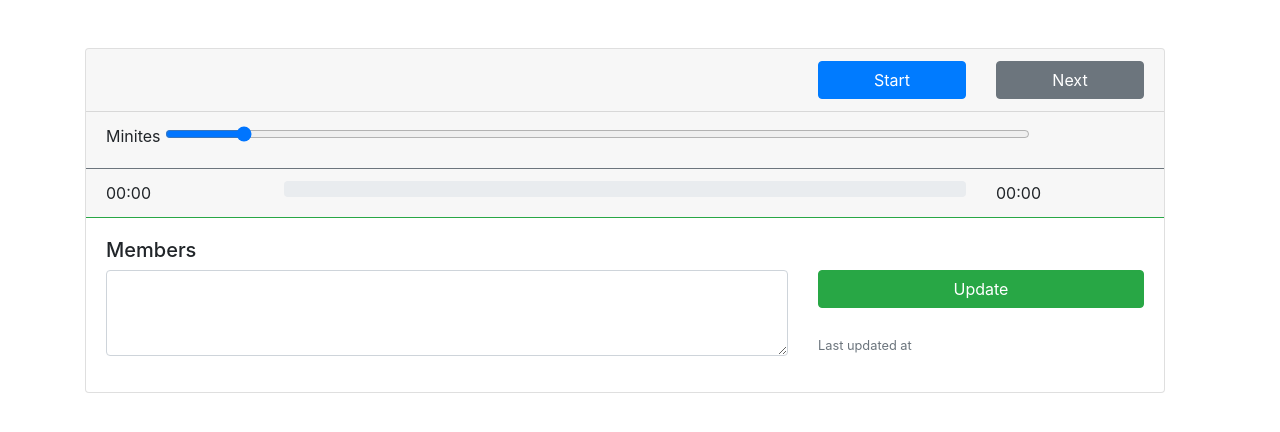
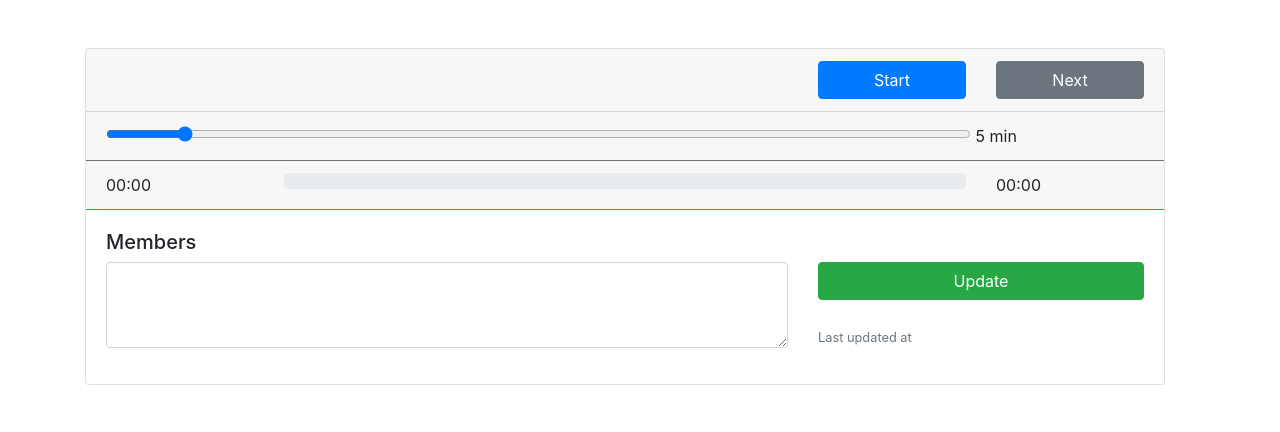
Before and after one commit to YA-androidapp/PPT, a plain HTML site: page index.html in a window 1280 px wide. Drawn offline with nearby package versions, Linux system fonts and the light colour scheme.

Commit message:
add label

```diff
--- a/index.html
+++ b/index.html
@@ -31,9 +31,9 @@
                         </div>
                     </div>
                     <div class="card-header border-secondary">
-                        <label for="minitesPerPerson">Minites</label>
                         <input type="range" class="custom-range col-10" min="1" max="60" value="5"
                             id="minitesPerPerson">
+                        <span id="minitesPerPersonValue">5</span> min
                     </div>
                     <div class="card-header border-success">
                         <div class="row">
@@ -124,12 +124,12 @@
                 var remain = endDate - nowDate; // msec
                 var percent = Math.round(100.0 * elapsed / (elapsed + remain));
 
-                document.getElementById("elapsed").innerHTML = dateFormat.format(new Date(1000 * Math.floor(elapsed/1000)), 'mm:ss');
+                document.getElementById("elapsed").innerHTML = dateFormat.format(new Date(1000 * Math.floor(elapsed / 1000)), 'mm:ss');
 
                 if (remain < 500) {
                     document.getElementById("remain").innerHTML = "00:00";
-                }else  if (remain >= 0) {
-                    document.getElementById("remain").innerHTML = dateFormat.format(new Date(1000 * Math.ceil(remain/1000)), 'mm:ss');
+                } else if (remain >= 0) {
+                    document.getElementById("remain").innerHTML = dateFormat.format(new Date(1000 * Math.ceil(remain / 1000)), 'mm:ss');
                 }
 
                 updateProgress(percent);
@@ -215,6 +215,10 @@
 
         }
 
+        document.getElementById("minitesPerPerson").addEventListener("input", function () {
+            document.getElementById("minitesPerPersonValue").innerHTML = document.getElementById("minitesPerPerson").value;
+        });
+
         document.getElementById("next").addEventListener("click", function () {
             next();
         });
```
